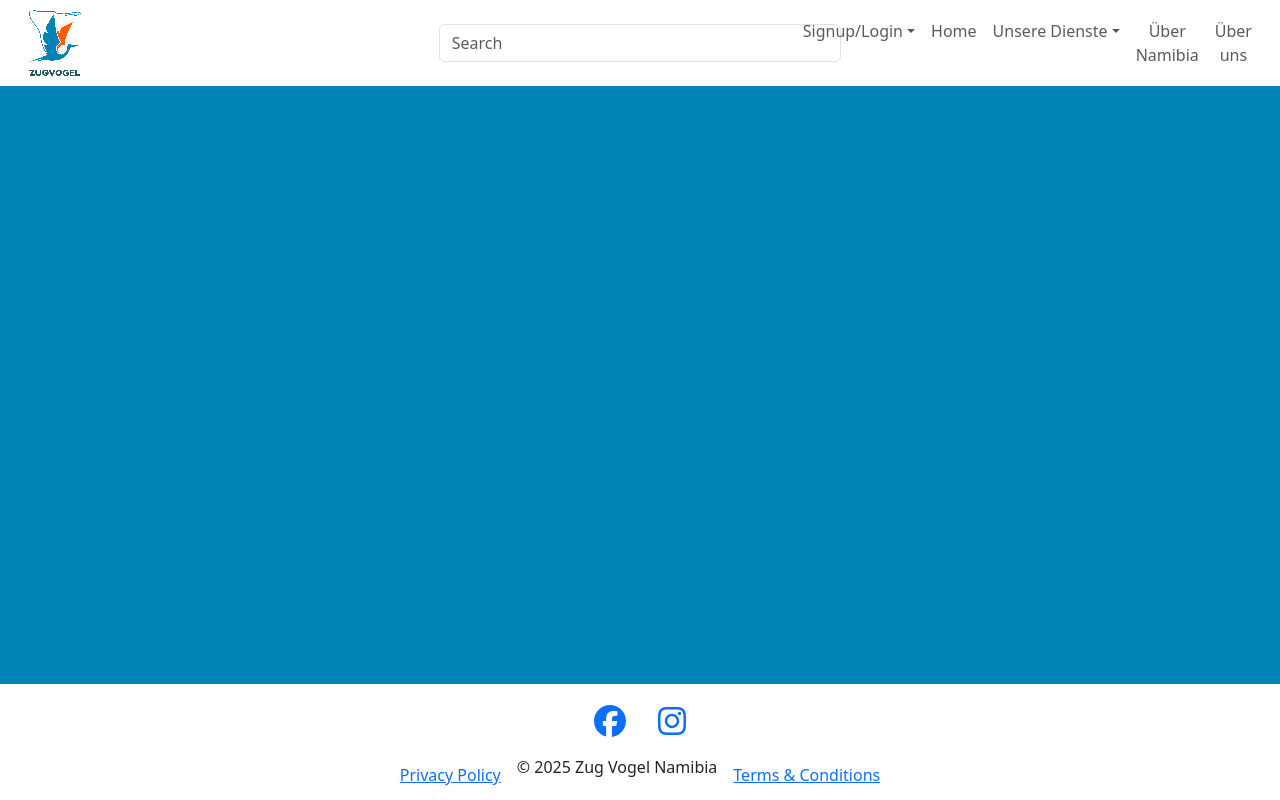
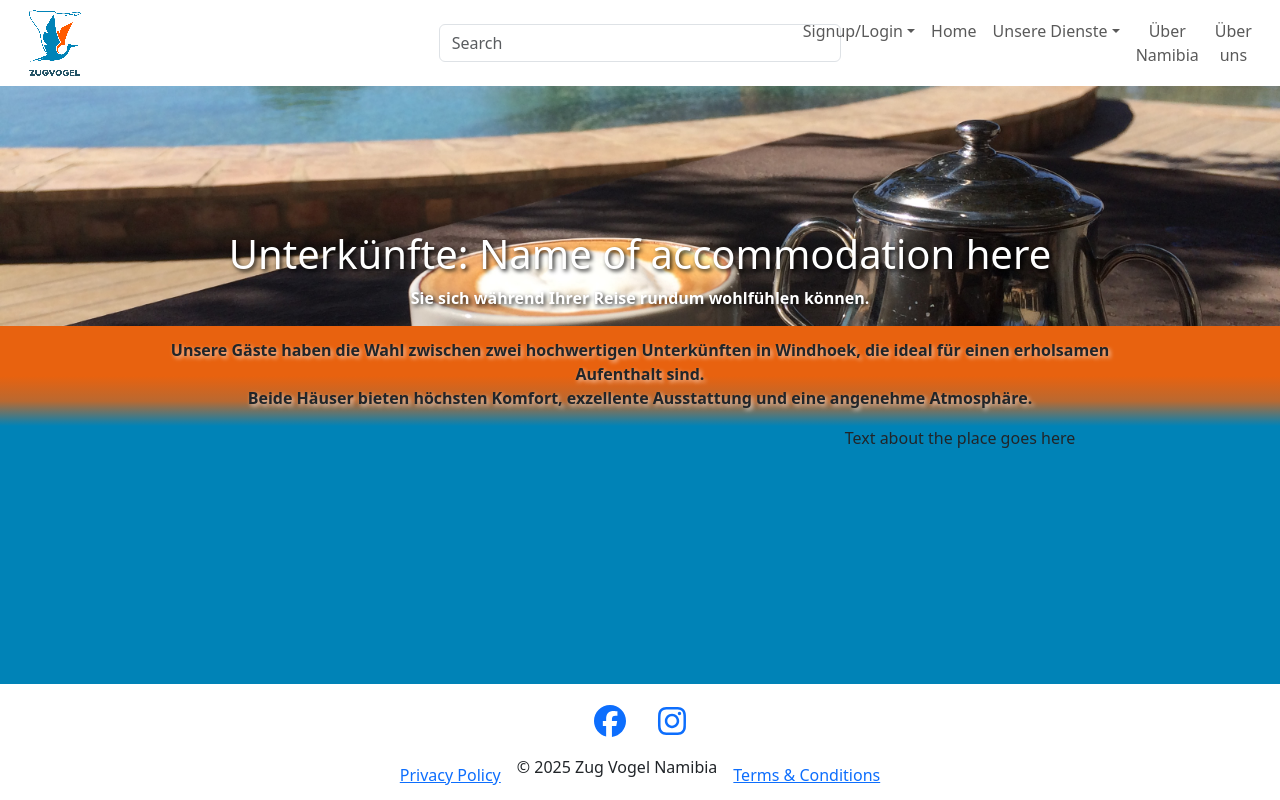
Before and after one commit to Inotila/Zug-Vogel, a React (Create React App) app in the folder frontend/: page /unterkunftDetails in a window 1280 px wide. Built offline with nearby package versions, Linux system fonts and the light colour scheme.

Commit message:
Added a details page and redesigned the card

```diff
--- a/frontend/src/App.tsx
+++ b/frontend/src/App.tsx
@@ -12,6 +12,7 @@ import SignUpPage from './components/userAuth/signup'
 import LoginPage from './components/userAuth/login'
 import ProfilePage from './components/userAuth/profile'
 import ActivitiesPage from './components/activities/activities';
+import AccomodationDetailsPage from './components/accommodation/accommodationDetails';
 
 
 const App: React.FC = () => {
@@ -24,7 +25,7 @@ const App: React.FC = () => {
             {/* HomePage component */}
             <Route path="/" element={< HomePage />} />
             {/* AccomodationPage route */}
-            <Route path="/Unterkunft" element={< AccomodationPage />} />
+            <Route path="/unterkunft" element={< AccomodationPage />} />
             <Route path="/touren" element={< TourPage />} />
             <Route path="/überNamibia" element={< AboutNamibiaPage />} />
             <Route path="/überUns" element={< AboutUsPage />} />
@@ -32,6 +33,8 @@ const App: React.FC = () => {
             <Route path="/login" element={< LoginPage />} />
             <Route path="/profile" element={< ProfilePage />} />
             <Route path="/Aktivitäten" element={< ActivitiesPage />} />
+            <Route path="/unterkunftDetails" element={< AccomodationDetailsPage />} />
+
           </Routes>
         </div>
         <Footer />
--- a/frontend/src/components/accommodation/accommodationCard.tsx
+++ b/frontend/src/components/accommodation/accommodationCard.tsx
@@ -13,15 +13,26 @@ interface AccommodationCardProps {
 
 const AccommodationCard: React.FC<AccommodationCardProps> = ({ title, image, bedRooms, garge, pool, wifi }) => {
     return (
-        <div className="accommodation-card card">
+        <div className="accommodation-card card shadow-container">
             <div className="card-body">
-                <h3 className="card-title accommodation-card-title small-screen-title mb-3">{title}</h3>
+                <h4 className="card-title accommodation-card-title small-screen-title mb-1">{title}</h4>
                 <div className='accommodation-card-image-container'>
                     <img src={image} alt={title} className="accommodation-image" />
                 </div>
-                <div className="accommodation-content flex-fill d-flex flex-column align-items-center text-center">
-                    <h3 className="card-title accommodation-card-title big-screen-title">{title}</h3>
-                    <h4 className='mt-2 amenities-title'>Ausstattung</h4>
+                <div className="accommodation-content flex-fill d-flex ">
+                    <h4 className="card-title accommodation-card-title big-screen-title">{title}</h4>
+                    <div className='location-text'>
+                        <p className='mx-1 amenities-title'>City { }, Country{ }</p>
+                        <p className='mx-1 amenities-title'>
+                            <a href="#"> google map</a>
+                        </p>
+                    </div>
+                    <div className='summary-container'>
+                        <p className='summary-container'>
+                            this is a short text about the player, and this is just boiler plate text.
+                            stuff will be said and done , to this.
+                        </p>
+                    </div>
                     <ul className='accommodation-amenities-list'>
                         <li>Schlafzimmer: {bedRooms}</li>
                         <li>Parken: {garge}</li>
--- /dev/null
+++ b/frontend/src/components/accommodation/accommodationDetails.tsx
@@ -0,0 +1,43 @@
+import React from 'react';
+import '../../assets/css/index.css';
+import './assets/css/accommodation.css';
+import erosGuestHouseImg from '../../assets/images/accommodation-images/eros-guest-house/eros-pool.jpg';
+
+const AccomodationDetailsPage: React.FC = () => {
+    return (
+        <div className="container-fluid text-center">
+            <div className="row hero-banner-container accommodation-hero-banner-container subpage-hero-banner">
+                <div className="col hero-page-titles">
+                    <h1>Unterkünfte: Name of accommodation here</h1>
+                    <p>Sie sich während Ihrer Reise rundum wohlfühlen können.</p>
+                </div>
+            </div>
+
+            <div className="row hero-text-container">
+                <div className="col">
+                    <div className='hero-text'>
+                        <p>
+                            Unsere Gäste haben die Wahl zwischen zwei hochwertigen Unterkünften in Windhoek, die ideal für einen erholsamen Aufenthalt sind.
+                            <br />
+                            Beide Häuser bieten höchsten Komfort, exzellente Ausstattung und eine angenehme Atmosphäre.
+                        </p>
+                    </div>
+                </div>
+            </div>
+            <div className="row">
+                <div className="col">
+                    <div className='video container'>
+                        <video src=""></video>
+                    </div>
+                </div>
+                <div className="col">
+                    <div>
+                        <p>Text about the place goes here</p>
+                    </div>
+                </div>
+            </div>
+        </div>
+    );
+};
+
+export default AccomodationDetailsPage;
--- a/frontend/src/components/accommodation/assets/css/accommodationCard.css
+++ b/frontend/src/components/accommodation/assets/css/accommodationCard.css
@@ -1,13 +1,6 @@
 .accommodation-card {
     width: 100%;
-    border: 1px solid black !important;
-    background: white;
-    border: 2px solid black;
-    border-radius: 10px;
-    display: flex;
     flex-direction: column;
-    align-items: center;
-    box-shadow: 5px 5px 15px rgba(0, 0, 0, 0.9);
 }
 
 .accommodation-card .card-body {
@@ -39,6 +32,11 @@
 }
 
 /* content */
+
+.location-text{
+    display: flex;
+    flex-direction: row;
+}
 
 .amenities-title{
     text-decoration: underline;
```
